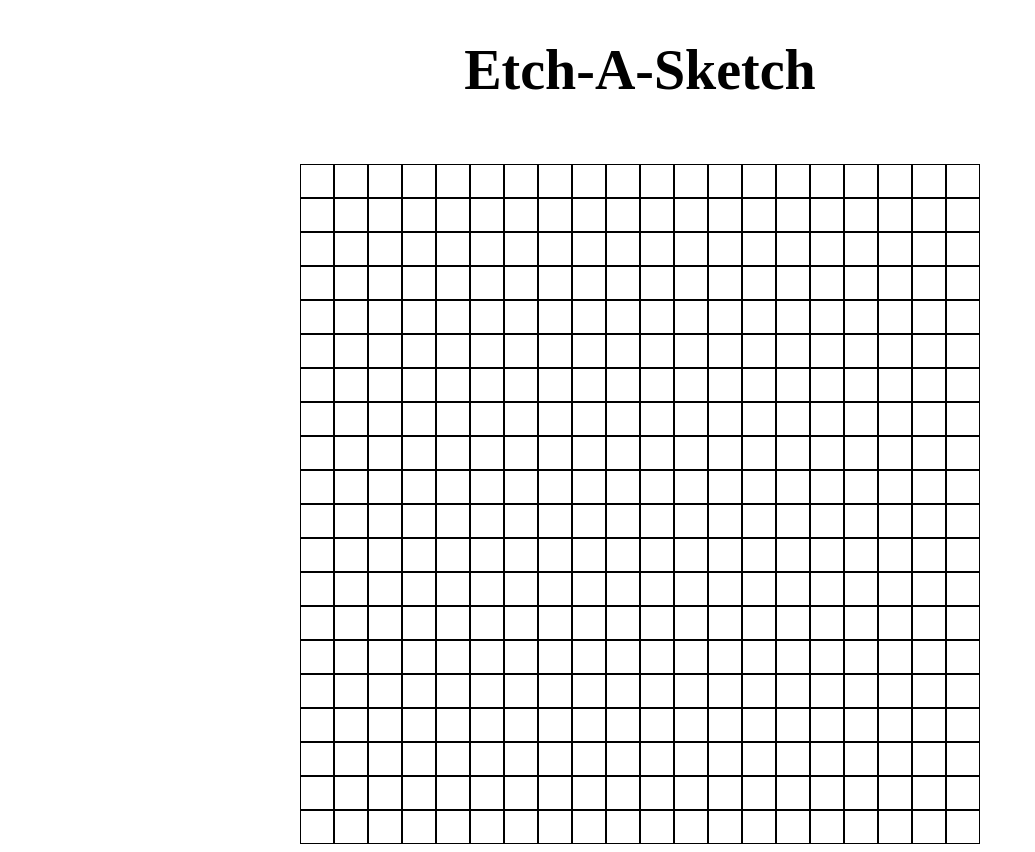
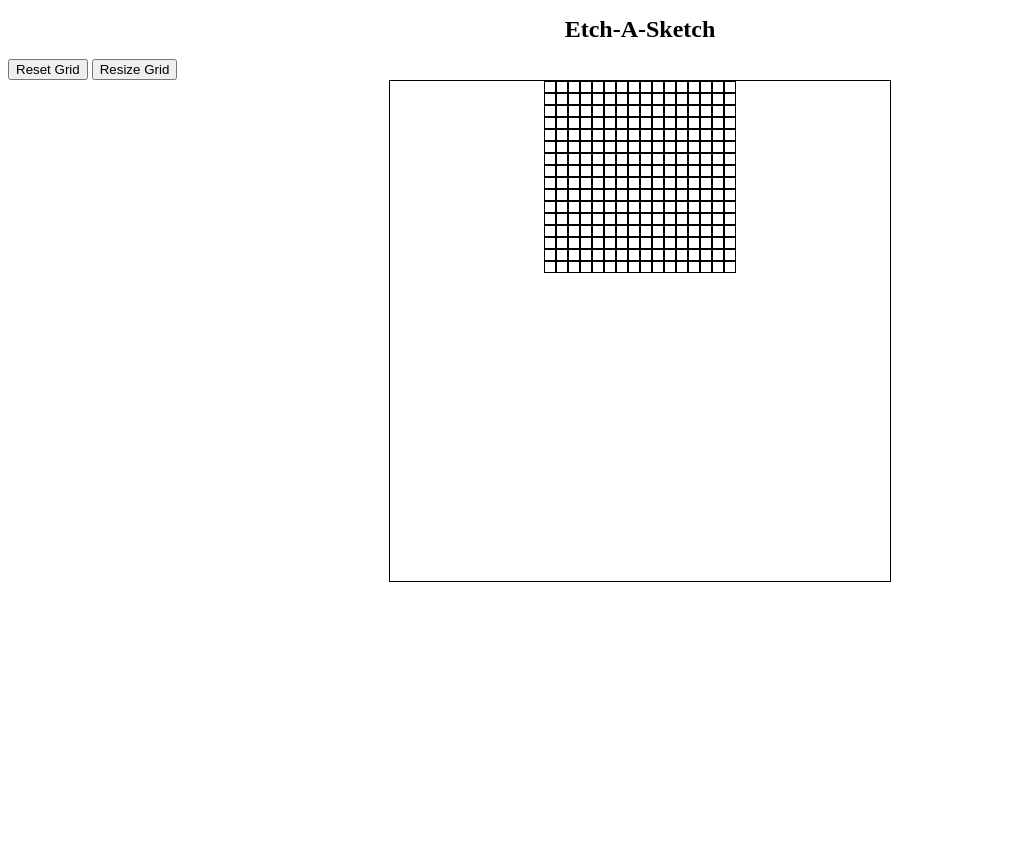
Before and after one commit to jacobbarnette/etch-a-sketch, a plain HTML site: page index.html in a window 1280 px wide. Shown: the whole page, without its empty margins (0-1035 px from the left). After the commit the page ends 800 px from the top, so only its background shows below. Drawn offline with Linux system fonts and the light colour scheme.

Commit message:
added evenListener to add to  grid based on user input

```diff
--- a/assets/css/styles.css
+++ b/assets/css/styles.css
@@ -1,17 +1,27 @@
 #container {
     display: flex;
+    margin: 0 auto;
+    height: 500px;
+    width: 500px;
     justify-content: center;
+    border: 1px solid black;
 }
 
 .column {
-    height: 2em;
-    width: 2em;
+    flex: 1;
     border: 1px solid black;
+    text-align: center;
+    height: 10px;
+    width: 10px;
+}
+
+h1 {
+    font-size: 1.5rem;
     text-align: center;
 }
 
-h1 {
-    font-size: 3.5rem;
+button {
+    margin: 0 auto;
     text-align: center;
-    padding-bottom: 2%;
+    justify-content: center;
 }
--- a/assets/js/script.js
+++ b/assets/js/script.js
@@ -1,20 +1,28 @@
 let container = document.getElementById('container');
+let resetBtn = document.getElementById('resetBtn');
+let columnCount = 0;
+let gridSizeInput = document.getElementById('gridSizeInput');
 
+let gridSize = 16;
 
-for(let i =0; i < 20; i++) {
-    let row = document.createElement('div');
-        row.setAttribute('class', 'row');
-    container.appendChild(row);
-    test(row);
+function createGrid(gridSize) {
+    console.log('1' + gridSize);
+    for(let i =0; i < gridSize; i++) {
+        let row = document.createElement('div');
+            row.setAttribute('class', 'row');
+        container.appendChild(row);
+        test(row);
+    }
 }
 
 function test(row) {
-    for(let i =0; i < 20; i++) {
+    for(let i =0; i < gridSize; i++) {
         let column = document.createElement('div');
             column.setAttribute('class', 'column');
         row.appendChild(column);
         column.addEventListener('mouseover', function() {
-            if(!column.style.background == true) {
+            if(column.style.background == false) {
+                columnCount++
                 column.style.background = randomColor();
             }
         });
@@ -29,3 +37,13 @@ function randomColor () {
     let rgb = `rgb(${r}, ${g}, ${b})`
     return rgb;
 }
+
+
+gridSizeInput.addEventListener('click', function() {
+   let gridSize = prompt('How big of a grid ya wnat?');
+   console.log(gridSize)
+    createGrid(gridSize);
+})
+
+console.log(gridSize);
+createGrid(gridSize);
--- a/index.html
+++ b/index.html
@@ -8,7 +8,12 @@
 </head>
 <body>
     <h1>Etch-A-Sketch</h1>
-    <div id="container"></div>
+    <button onclick="reset()" id="resetBtn">Reset Grid</button>
+    <button id="gridSizeInput">Resize Grid</button>
+
+    <div id="container">
+
+    </div>
     <script src="/assets/js/script.js"></script>
 </body>
 </html>
```
